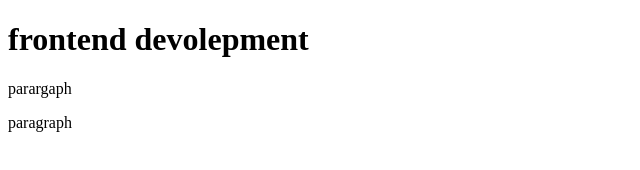
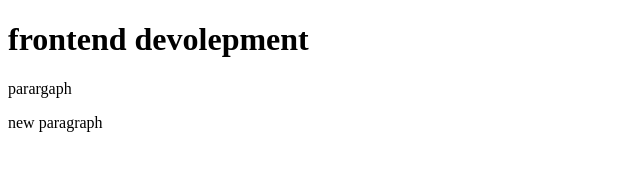
Before and after one commit to Semnieuwenhuis/front-end-development.2, a plain HTML site: page index.html in a window 1280 px wide. Shown: the full height of the page, 0-640 px from the left. Drawn offline with Linux system fonts and the light colour scheme.

Commit message:
new paragraph added

```diff
--- a/index.html
+++ b/index.html
@@ -18,7 +18,7 @@
 
 <p>parargaph</p>
 
-<p> paragraph</p>
+<p>new paragraph</p>
 
 
    </body>
```
